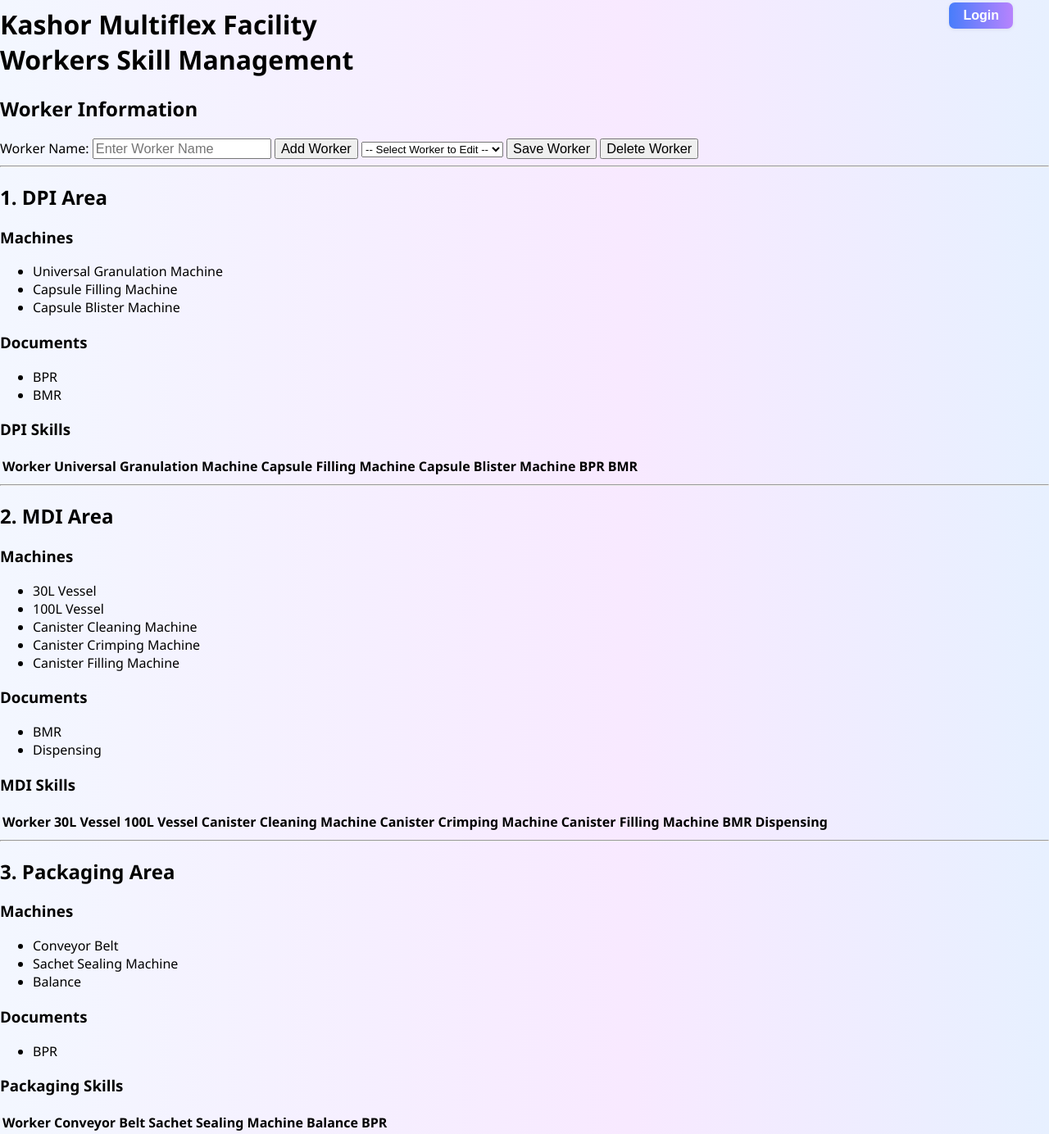
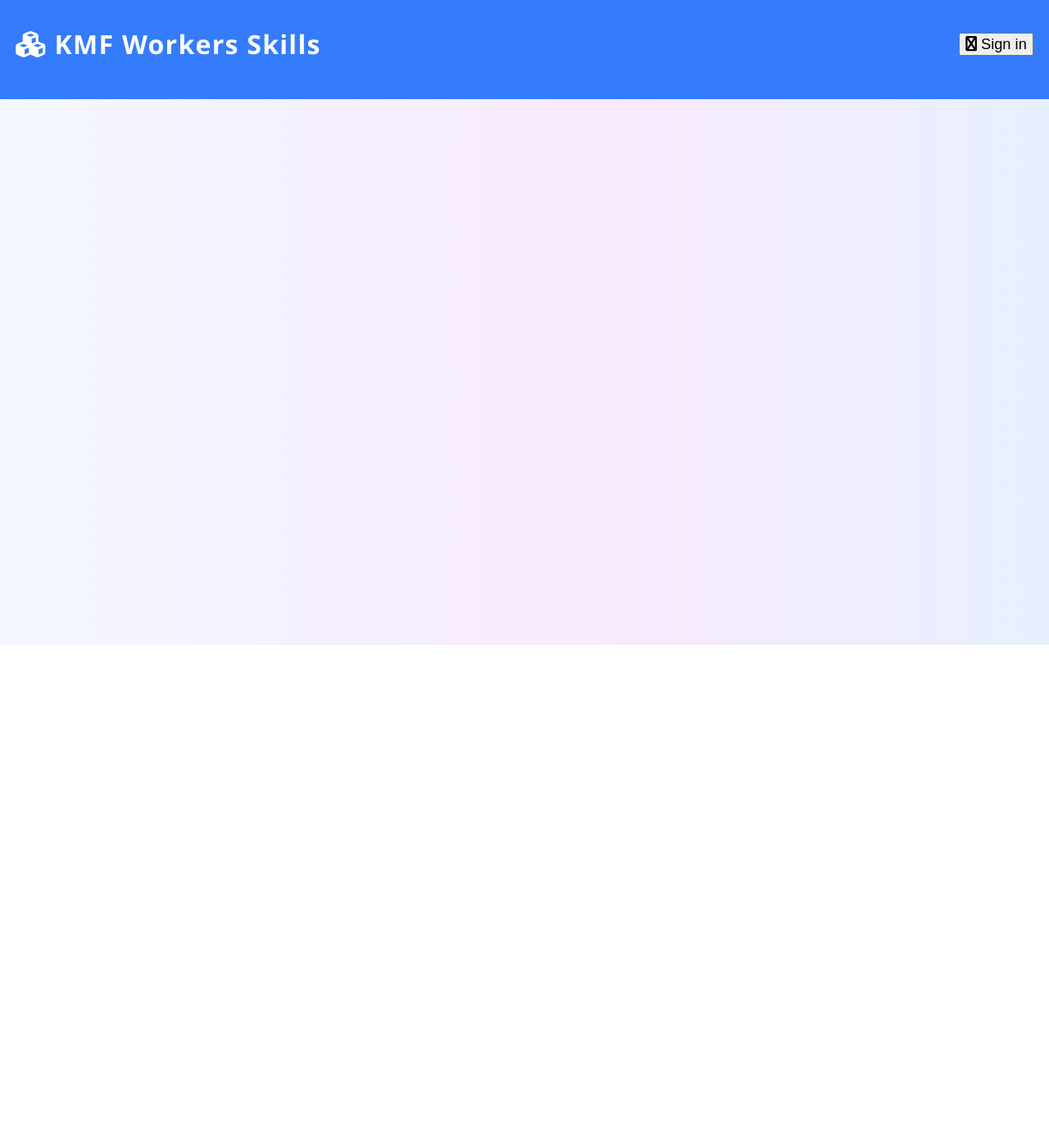
Before and after one commit to ratulxhasan/kmf.io, a plain HTML site: page index.html in a window 1280 px wide. Shown: the part 13-1397 px from the top of the page at 82% size. After the commit the page ends 800 px from the top, so only its background shows below. Drawn offline with nearby package versions, Linux system fonts and the light colour scheme.

Commit message:
Update index.html

```diff
--- a/index.html
+++ b/index.html
@@ -1,179 +1,52 @@
 <!DOCTYPE html>
 <html lang="en">
 <head>
-  <meta charset="UTF-8">
-  <title>Advanced Workers Skill Sheet</title>
-  <link rel="stylesheet" href="style.css">
-  <!-- Add these Firebase scripts: -->
-  <script src="https://www.gstatic.com/firebasejs/9.22.0/firebase-app-compat.js"></script>
-  <script src="https://www.gstatic.com/firebasejs/9.22.0/firebase-database-compat.js"></script>
+  <meta charset="UTF-8"/>
+  <title>KMF Workers Skills</title>
+  <meta name="viewport" content="width=device-width, initial-scale=1">
+  <!-- FontAwesome for pretty icons -->
+  <link rel="stylesheet" href="https://cdnjs.cloudflare.com/ajax/libs/font-awesome/6.4.0/css/all.min.css"/>
+  <!-- Animate.css for slick transitions -->
+  <link rel="stylesheet" href="https://cdnjs.cloudflare.com/ajax/libs/animate.css/4.1.1/animate.min.css"/>
+  <link rel="stylesheet" href="style.css"/>
 </head>
 <body>
-  <!-- Your page UI here -->
-
-  <!-- Load your app logic after Firebase scripts -->
-
-
-
-    <div id="topbar" style="position:fixed;top:16px;right:32px;z-index:12000;">
-  <button id="loginBtn" style="background:linear-gradient(90deg,#497dfb 1%,#b583fd 98%);color:#fff;border:none;padding:7px 17px;border-radius:7px;font-weight:600;font-size:1em;cursor:pointer;box-shadow:0 1px 4px #7772;">Login</button>
-  <span id="loginStatus" style="margin-left:12px;color:#25256b;font-weight:600;"></span>
-</div>
-
-  <div class="container">
-    <h1>Kashor Multiflex Facility<br>Workers Skill Management</h1>
-
-    <div class="worker-input-section">
-      <h2>Worker Information</h2>
-      <label for="workerName">Worker Name:</label>
-      <input type="text" id="workerName" placeholder="Enter Worker Name">
-      <button id="addWorkerBtn">Add Worker</button>
-      <select id="workerSelect">
-        <option value="">-- Select Worker to Edit --</option>
-      </select>
-      <button id="saveWorkerBtn">Save Worker</button>
-      <button id="deleteWorkerBtn">Delete Worker</button>
+  <header>
+    <h1 class="smart-head"><i class="fa fa-cubes"></i> KMF Workers Skills</h1>
+    <div class="userbar">
+      <img id="userPhoto" class="hide" width="32"/>
+      <span id="currentUserInfo"></span>
+      <button id="loginBtn"><i class="fa fa-google"></i> Sign in</button>
+      <button id="logoutBtn" style="display:none;"><i class="fa fa-sign-out"></i> Logout</button>
     </div>
-
-    <hr class="section-divider">
-
-    <!-- DPI Area -->
-    <div class="area-section" id="area-dpi">
-      <h2>1. DPI Area</h2>
-      <h3>Machines</h3>
-      <ul>
-        <li>Universal Granulation Machine</li>
-        <li>Capsule Filling Machine</li>
-        <li>Capsule Blister Machine</li>
-      </ul>
-      <h3>Documents</h3>
-      <ul>
-        <li>BPR</li>
-        <li>BMR</li>
-      </ul>
-      <div class="skills-table-wrapper">
-        <h3>DPI Skills</h3>
-        <table>
-          <thead>
-            <tr>
-              <th>Worker</th>
-              <th>Universal Granulation Machine</th>
-              <th>Capsule Filling Machine</th>
-              <th>Capsule Blister Machine</th>
-              <th>BPR</th>
-              <th>BMR</th>
-            </tr>
-          </thead>
-          <tbody id="dpi-skills-body">
-            <!-- Worker skills will be added here by JavaScript -->
-          </tbody>
-        </table>
-      </div>
+  </header>
+  <main>
+    <!-- Admin login panel -->
+    <div id="adminLoginPanel" class="card hide animate__animated animate__fadeIn">
+      <h3><i class="fa fa-user-shield"></i> Admin Access</h3>
+      <input id="adminEmail" placeholder="Admin Email" autocomplete="off"/>
+      <input id="adminPass" type="password" placeholder="Admin passcode"/>
+      <button id="adminLoginBtn" class="fancy-btn">Add as Admin</button>
+      <div id="adminLoginMsg"></div>
     </div>
-
-    <hr class="section-divider">
-
-    <!-- MDI Area -->
-    <div class="area-section" id="area-mdi">
-      <h2>2. MDI Area</h2>
-      <h3>Machines</h3>
-      <ul>
-        <li>30L Vessel</li>
-        <li>100L Vessel</li>
-        <li>Canister Cleaning Machine</li>
-        <li>Canister Crimping Machine</li>
-        <li>Canister Filling Machine</li>
-      </ul>
-      <h3>Documents</h3>
-      <ul>
-        <li>BMR</li>
-        <li>Dispensing</li> <!-- Added Dispensing as per your list -->
-      </ul>
-      <div class="skills-table-wrapper">
-        <h3>MDI Skills</h3>
-        <table>
-          <thead>
-            <tr>
-              <th>Worker</th>
-              <th>30L Vessel</th>
-              <th>100L Vessel</th>
-              <th>Canister Cleaning Machine</th>
-              <th>Canister Crimping Machine</th>
-              <th>Canister Filling Machine</th>
-              <th>BMR</th>
-              <th>Dispensing</th>
-            </tr>
-          </thead>
-          <tbody id="mdi-skills-body">
-            <!-- Worker skills will be added here by JavaScript -->
-          </tbody>
-        </table>
-      </div>
-    </div>
-
-    <hr class="section-divider">
-
-    <!-- Packaging Area -->
-    <div class="area-section" id="area-packaging">
-      <h2>3. Packaging Area</h2>
-      <h3>Machines</h3>
-      <ul>
-        <li>Conveyor Belt</li>
-        <li>Sachet Sealing Machine</li>
-        <li>Balance</li>
-      </ul>
-      <h3>Documents</h3>
-      <ul>
-        <li>BPR</li>
-      </ul>
-      <div class="skills-table-wrapper">
-        <h3>Packaging Skills</h3>
-        <table>
-          <thead>
-            <tr>
-              <th>Worker</th>
-              <th>Conveyor Belt</th>
-              <th>Sachet Sealing Machine</th>
-              <th>Balance</th>
-              <th>BPR</th>
-            </tr>
-          </thead>
-          <tbody id="packaging-skills-body">
-            <!-- Worker skills will be added here by JavaScript -->
-
-          </tbody>
-        </table>
-      </div>
-    </div>
-<!-- LOGIN MODAL - copy this into your HTML -->
-<div id="editor-login-modal" style="display:none; position:fixed; inset:0; background:rgba(28,36,74,0.16); z-index:9999; align-items:center; justify-content:center;">
-  <div style="background:#e7ecfa; border-radius:15px; box-shadow:0 6px 40px #4446ab30; padding:32px 28px; min-width:300px; max-width:90vw; position:relative;">
-    <h3 style="text-align:center; color:#2634ff; margin-bottom:18px; font-weight:600;"> User Login </h3>
-    <form id="editor-login-form" autocomplete="off" style="display:flex;flex-direction:column;gap:12px;">
-      <input type="text" id="editor-login-user" placeholder="Username" autocomplete="username">
-      <div style="position:relative;">
-        <input type="password" id="editor-login-pass" placeholder="Password" autocomplete="current-password" style="padding-right:36px;">
-        <span id="togglePass" title="Show/Hide password" style="position:absolute;right:8px;top:7px;cursor:pointer;font-size:1.2em;">show</span>
-      </div>
-      <div style="display:flex; justify-content:space-between; align-items:center; font-size:.97em; margin-top:-7px;">
-        <label>
-          <input type="checkbox" id="rememberMe" style="margin-right:3px;">
-          Remember me
-        </label>
-        <a href="#" id="forgotPass" style="color:#d13257; text-decoration:none;">Forgot password?</a>
-      </div>
-      <button type="submit" id="editor-login-btn" style="background:linear-gradient(90deg,#497dfb 1%,#b583fd 98%); color:#fff; border:none; padding:8px 0px; border-radius:7px; font-size:1em; font-weight:600; cursor:pointer;">
-        Login
-      </button>
-      <div id="editor-login-error" style="color:#ee3040; font-size:.98em; height:20px; text-align:center; font-weight:600;"></div>
-    </form>
-    <button id="editor-login-close" style="position:absolute;top:8px;right:13px;background:transparent;color:#3e3e85;font-size:2.2em;border:none;cursor:pointer;font-weight:bold;">&times;</button>
-  </div>
-</div>
-
-  </div> <!-- End .container -->
-
-  <script src="script.js"></script>
-    <script src="app.js"></script></head>
+    <!-- Worker management -->
+    <section id="workerMgmt" class="card hide animate__animated animate__fadeIn">
+      <h3><i class="fa fa-users"></i> Workers</h3>
+      <form id="addWorkerForm">
+        <input id="workerNameInput" required maxlength="25" placeholder="Worker name"/>
+        <button type="submit" class="fancy-btn"><i class="fa fa-plus"></i> Add Worker</button>
+      </form>
+      <ul id="workersList"></ul>
+    </section>
+    <!-- Skills matrix -->
+    <section id="skillsSection" class="hide animate__animated animate__fadeIn">
+      <h3><i class="fa fa-table"></i> Skills Matrix</h3>
+      <div id="skillsTableContainer"></div>
+    </section>
+  </main>
+  <div id="modalBg" class="hide"><div id="modalBox" class="animate__animated"></div></div>
+  <!-- Firebase/logic scripts -->
+  <script type="module" src="firebase-init.js"></script>
+  <script type="module" src="script.js"></script>
 </body>
 </html>
```
